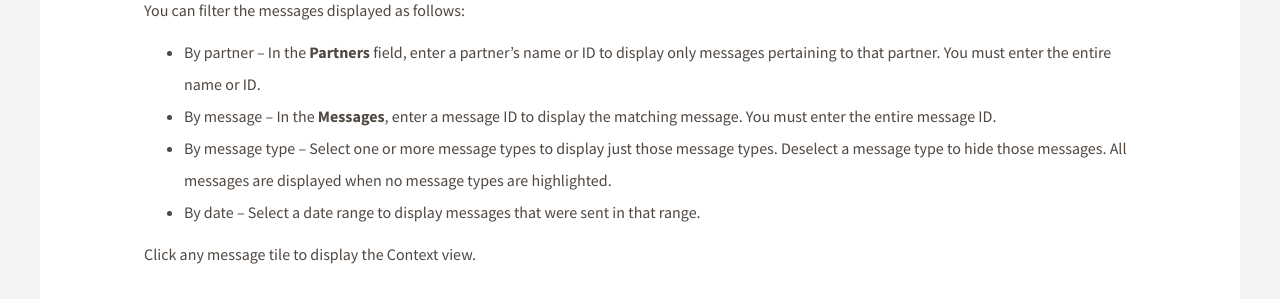
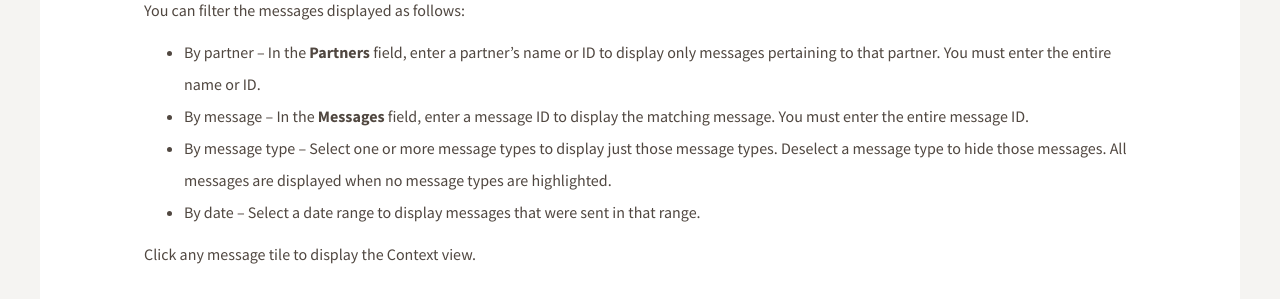
Before and after one commit to wkellett/cleo.github.io, a Jekyll site: the page built from EDITracker/Messages.md, in a window 1280 px wide and 900 px high, scrolled down 930 px. Shown: the part 154-453 px from the top of the window. Built offline with Jekyll 4.4.1, drawn with Linux system fonts in a browser that asks for light colours.

Commit message:
Update Messages.md

```diff
--- a/EDITracker/Messages.md
+++ b/EDITracker/Messages.md
@@ -18,7 +18,7 @@ In Tile view, the main part of the page is an array of tiles containing high-lev
 
 You can filter the messages displayed as follows:
 - By partner -- In the **Partners** field, enter a partner's name or ID to display only messages pertaining to that partner. You must enter the entire name or ID.
-- By message -- In the **Messages**, enter a message ID to display the matching message. You must enter the entire message ID.
+- By message -- In the **Messages** field, enter a message ID to display the matching message. You must enter the entire message ID.
 - By message type -- Select one or more message types to display just those message types. Deselect a message type to hide those messages. All messages are displayed when no message types are highlighted.
 - By date -- Select a date range to display messages that were sent in that range.
 
```
